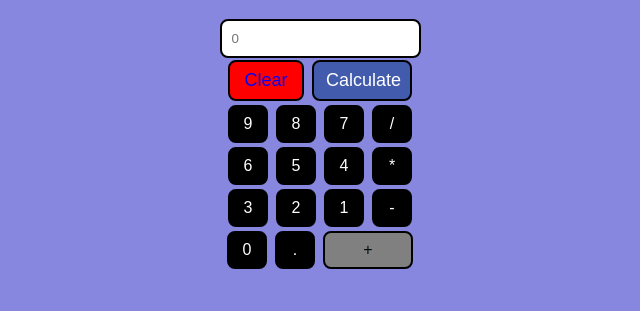
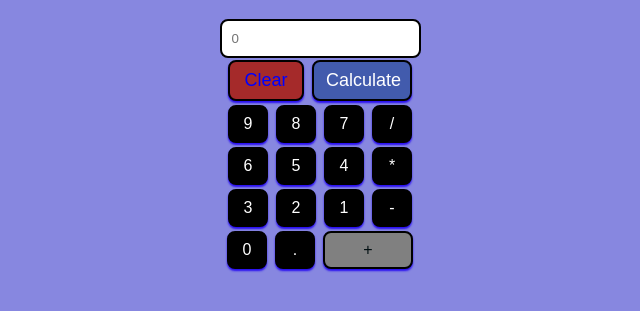
Before and after one commit to abhi1810kr/calculator, a plain HTML site: page index.html in a window 1280 px wide. In both pictures the pointer is over the button "Clear". Shown: the part 61-372 px from the top of the page, without its empty margins (320-960 px from the left). Drawn offline with Linux system fonts and the light colour scheme.

Commit message:
button hover

```diff
--- a/styles.css
+++ b/styles.css
@@ -28,7 +28,12 @@ input{
     cursor: pointer;
     border: 2px solid black;
     border-radius: 8px;
+    box-shadow: 0px 2px 2px 0px rgb(40, 13, 242);
 
+}
+
+.buttons:hover{
+    background-color:grey ;
 }
 #clear{
     font-size: large;
@@ -36,13 +41,25 @@ input{
     background-color: red;
     color: blue;
 }
+
+#clear:hover{
+    background-color: brown;
+}
 #equals{
     font-size: large;
     width: 100px;
     background-color: rgb(66, 91, 173);
+}
+
+#equals:hover{
+    background-color: rgb(45, 72, 160);
 }
 #adds{
     width:90px ;
     background-color: grey;
     color: rgb(1, 14, 17);
 }
+
+#adds:hover{
+    background-color: rgb(202, 134, 134);
+}
```
